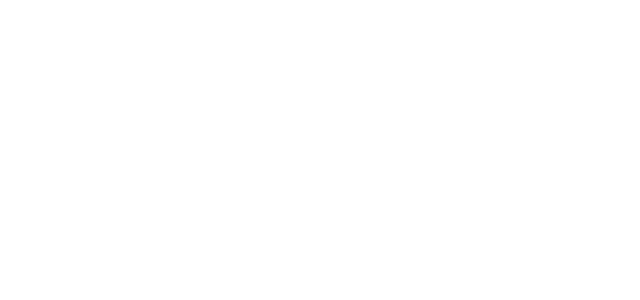
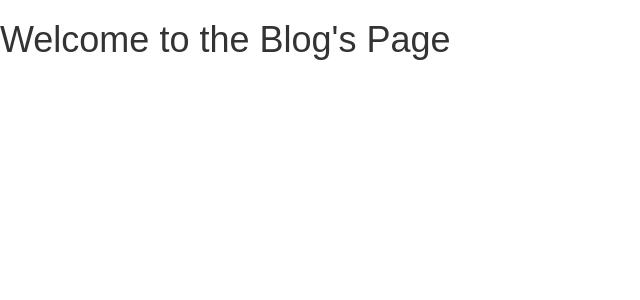
Before and after one commit to josephgeo259/BabelApp, a React (Create React App) app in the folder client/: page /users/user_id/blogs in a window 1280 px wide. Shown: the top 300 px of the page, without its empty margins (0-640 px from the left). Built offline with nearby package versions, Linux system fonts and the light colour scheme.

Commit message:
made the rest of my componenets

```diff
--- a/client/src/App.js
+++ b/client/src/App.js
@@ -2,6 +2,10 @@
 import { BrowserRouter as Router, Switch, Route } from 'react-router-dom'
 import Users from './components/Users'
 import SingleUser from './components/SingleUser'
+import Blogs from './components/Blogs'
+import SingleBlog from './components/SingleBlog'
+import Comments from './components/Comments'
+import SingleComment from './components/SingleComment'
 
 class App extends Component {
   render() {
@@ -11,6 +15,10 @@
           <Switch>
             <Route exact path="/" component={Users} />
             <Route exact path="/users/:id" component={SingleUser} />
+            <Route exact path="/users/user_id/blogs" component={Blogs} />
+            <Route exact path="/users/user_id/blogs/:id" component={SingleBlog} />
+            <Route exact path="/users/user_id/comments" component={Comments} />
+            <Route exact path="/users/user_id/comments/:id" component={SingleComment} />
           </Switch>
         </div>
       </Router>
--- /dev/null
+++ b/client/src/components/Blogs.js
@@ -0,0 +1,13 @@
+import React, { Component } from 'react';
+
+class Blogs extends Component {
+    render() {
+        return (
+            <div>
+                <h1> Welcome to the Blog's Page</h1>
+            </div>
+        );
+    }
+}
+
+export default Blogs;
--- /dev/null
+++ b/client/src/components/Comments.js
@@ -0,0 +1,13 @@
+import React, { Component } from 'react';
+
+class Comments extends Component {
+    render() {
+        return (
+            <div>
+             <h1> Welcome to the Comment's Page</h1>
+            </div>
+        );
+    }
+}
+
+export default Comments;
--- /dev/null
+++ b/client/src/components/SingleBlog.js
@@ -0,0 +1,13 @@
+import React, { Component } from 'react';
+
+class SingleBlog extends Component {
+    render() {
+        return (
+            <div>
+                <h1> Welcome to the Distinct Blog Page</h1>
+            </div>
+        );
+    }
+}
+
+export default SingleBlog;
--- /dev/null
+++ b/client/src/components/SingleComment.js
@@ -0,0 +1,13 @@
+import React, { Component } from 'react';
+
+class SingleComments extends Component {
+    render() {
+        return (
+            <div>
+                <h1> Welcome to the Distinct Blog Page</h1>
+            </div>
+        );
+    }
+}
+
+export default SingleComments;
```
